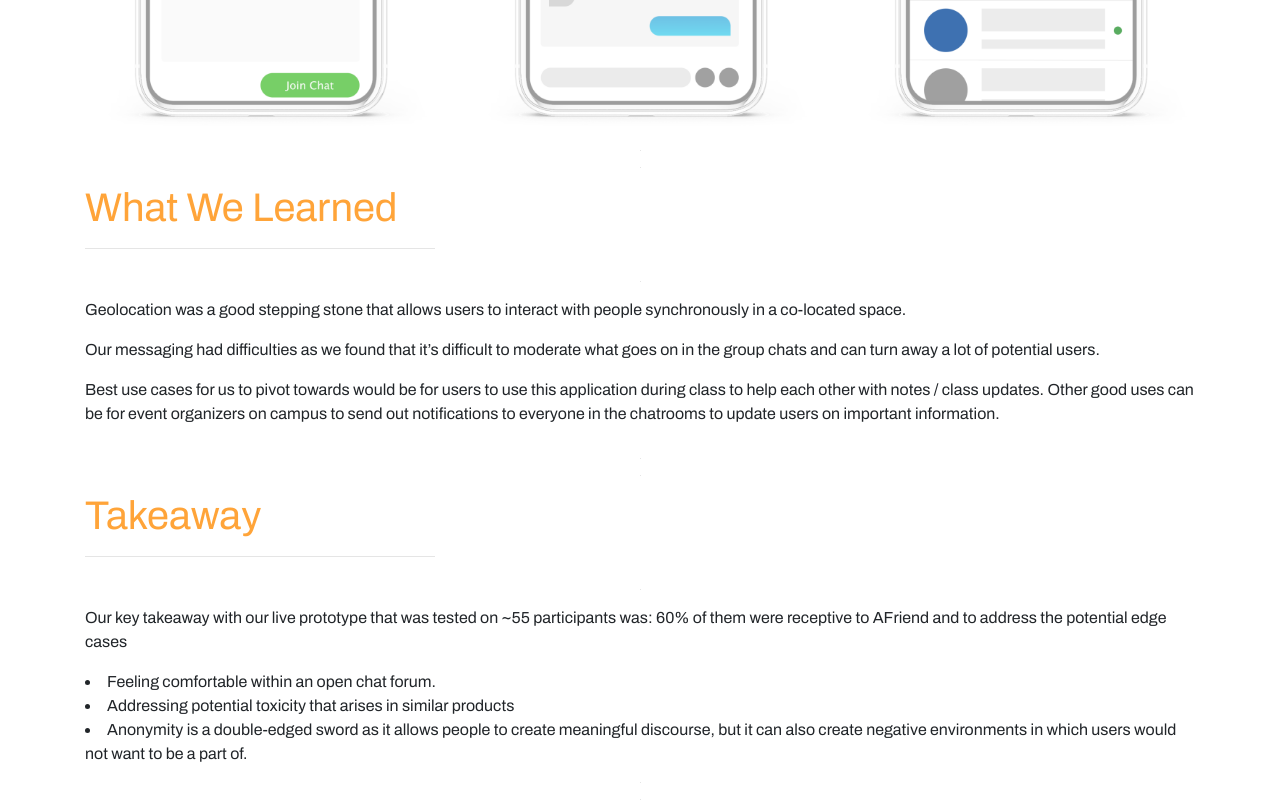
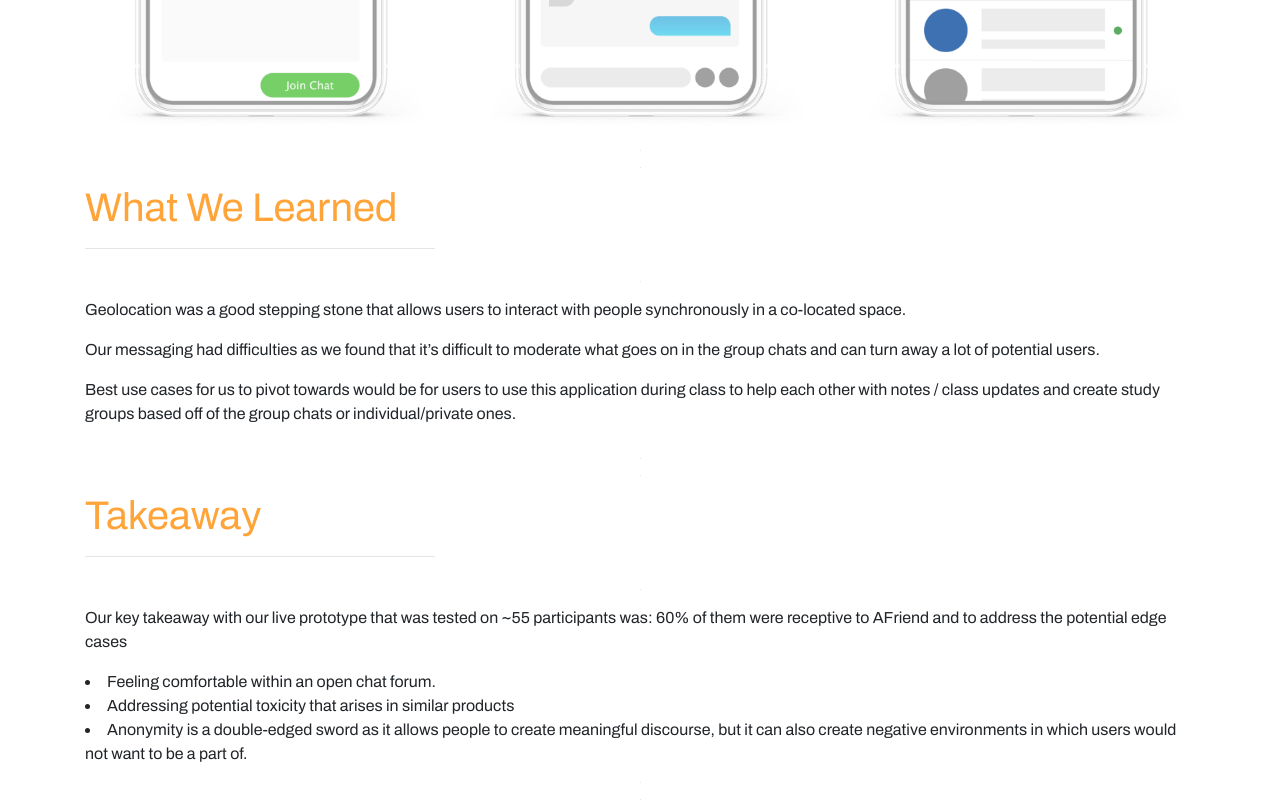
Before and after one commit to hinfan123/cogs123, a plain HTML site: page index.html in a window 1280 px wide. Shown: the part 7462-8265 px from the top of the page. Drawn offline with nearby package versions, Linux system fonts and the light colour scheme.

Commit message:
refelction

```diff
--- a/index.html
+++ b/index.html
@@ -462,9 +462,8 @@
           </p>
           <p>
             Best use cases for us to pivot towards would be for users to use this
-            application during class to help each other with notes / class updates.
-            Other good uses can be for event organizers on campus to send out
-            notifications to everyone in the chatrooms to update users on important information.
+            application during class to help each other with notes / class updates
+            and create study groups based off of the group chats or individual/private ones.
           </p>
         </div>
       </div>
```
